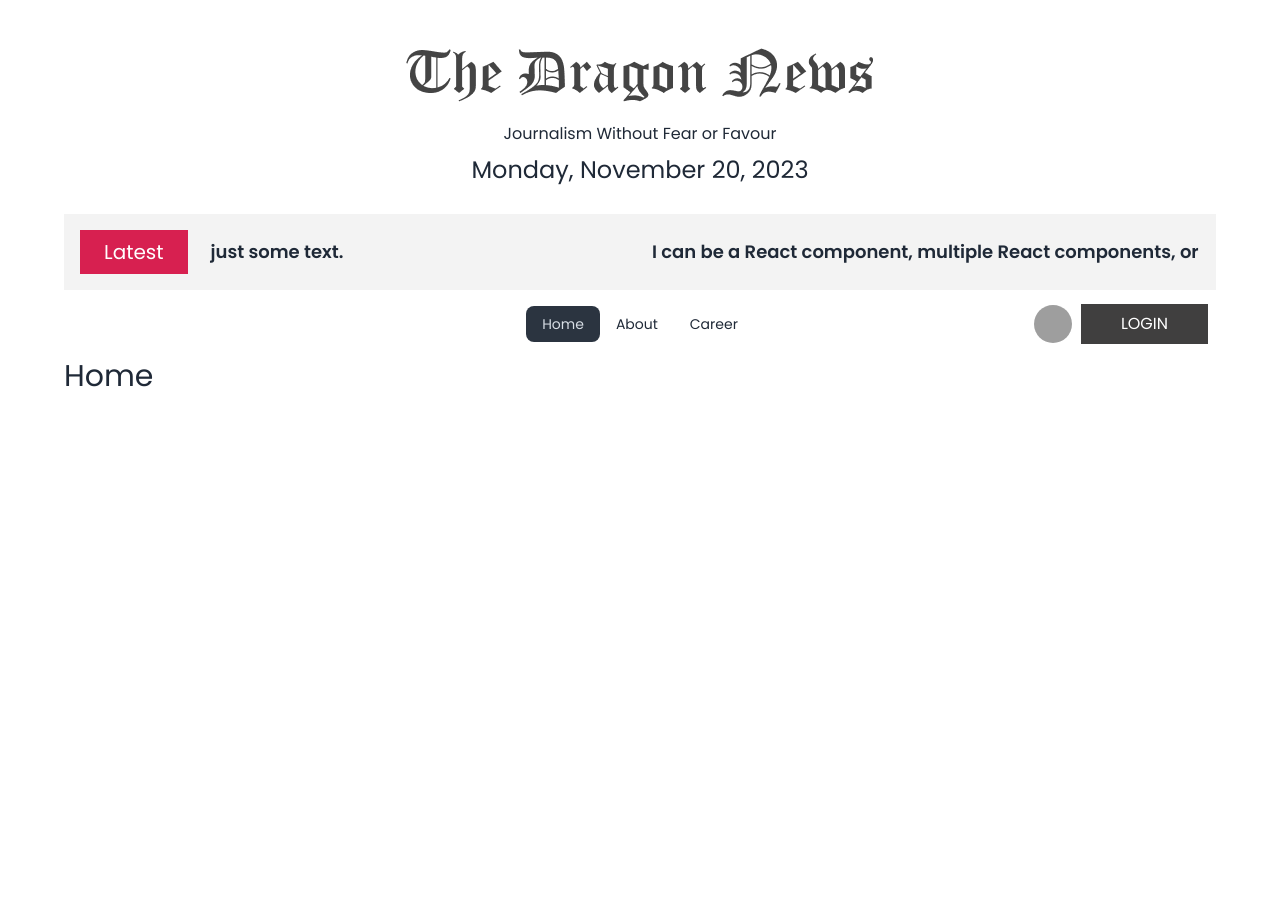
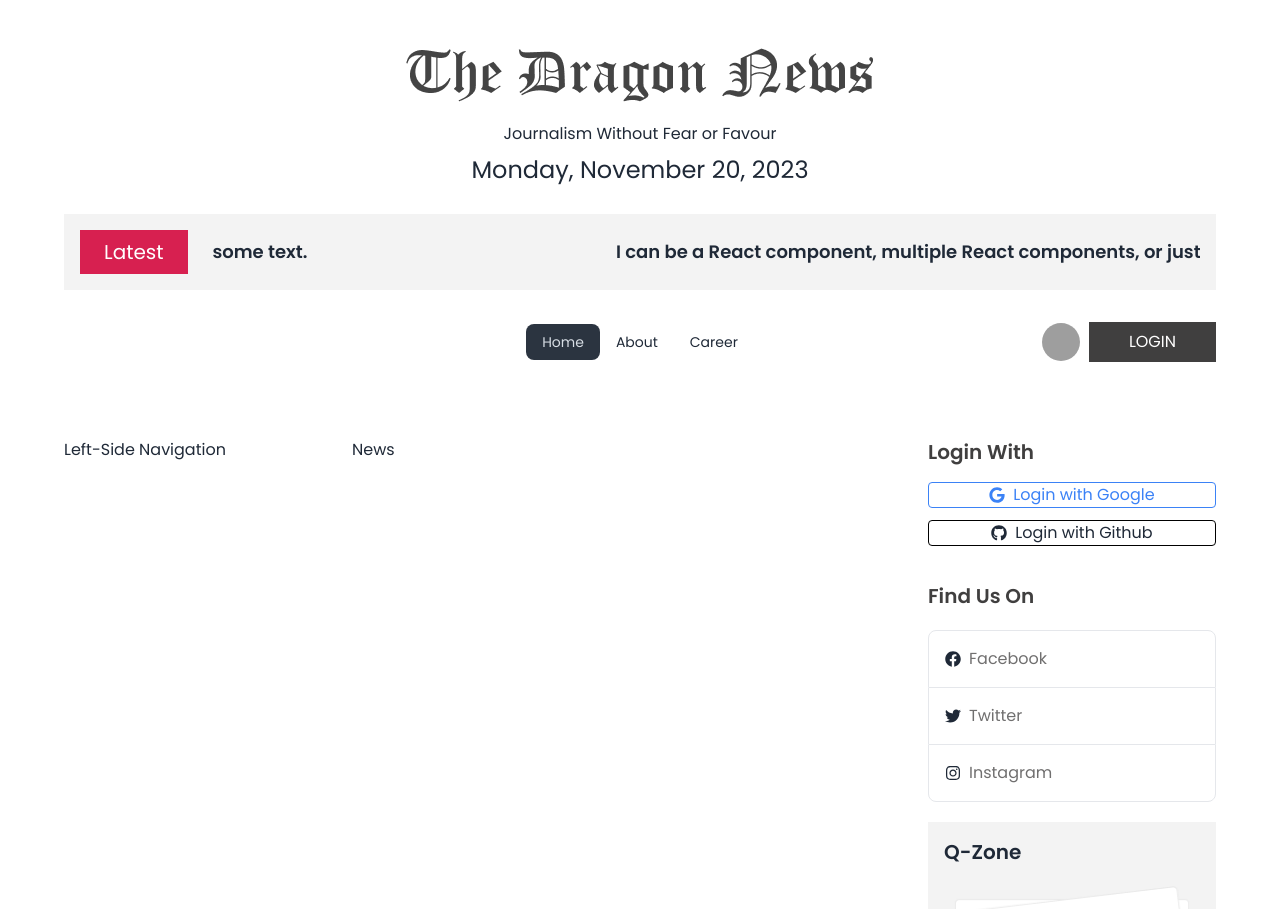
Before and after one commit to sh4aadman/Dragon-News-auth, a React (Vite) app: page / in a window 1280 px wide. Shown: the top 909 px of the page. Before the commit the page ends 800 px from the top, so only its background shows below. Built offline with nearby package versions, Linux system fonts and the light colour scheme; grey boxes are pictures that could not be loaded.

Commit message:
added right side navigation -Home

```diff
--- a/package.json
+++ b/package.json
@@ -17,6 +17,7 @@
     "react": "^18.2.0",
     "react-dom": "^18.2.0",
     "react-fast-marquee": "^1.6.2",
+    "react-icons": "^4.12.0",
     "react-router-dom": "^6.19.0",
     "sort-by": "^1.2.0"
   },
--- /dev/null
+++ b/src/components/Shared/Home/LeftSideNav.jsx
@@ -0,0 +1,9 @@
+const LeftSideNav = () => {
+    return (
+        <div>
+            <h2>Left-Side Navigation</h2>
+        </div>
+    );
+};
+
+export default LeftSideNav;
--- a/src/components/Shared/Home/Navbar.jsx
+++ b/src/components/Shared/Home/Navbar.jsx
@@ -10,7 +10,7 @@ const Navbar = () => {
     </>
 
     return (
-        <div className="navbar bg-base-100">
+        <div className="navbar bg-base-100 mt-5 p-0">
             <div className="navbar-start">
                 <div className="dropdown">
                     <label tabIndex={0} className="btn btn-ghost lg:hidden">
--- /dev/null
+++ b/src/components/Shared/Home/QZone.jsx
@@ -0,0 +1,16 @@
+import qZone1 from '../../../assets/qZone1.png'
+import qZone2 from '../../../assets/qZone2.png'
+import qZone3 from '../../../assets/qZone3.png'
+
+const QZone = () => {
+    return (
+        <div className="p-4 mt-5 bg-[#F3F3F3] space-y-5">
+            <h2 className="text-xl font-semibold">Q-Zone</h2>
+            <img src={qZone1} alt="kids-zone" />
+            <img src={qZone2} alt="kids-zone" />
+            <img src={qZone3} alt="kids-zone" />
+        </div>
+    );
+};
+
+export default QZone;
--- /dev/null
+++ b/src/components/Shared/Home/RightSideNav.jsx
@@ -0,0 +1,17 @@
+import Ad from "../Navigation/Ad";
+import FindUsOn from "../Navigation/FindUsOn";
+import LoginWith from "../Navigation/LoginWith";
+import QZone from "./QZone";
+
+const RightSideNav = () => {
+    return (
+        <div>
+            <LoginWith></LoginWith>
+            <FindUsOn></FindUsOn>
+            <QZone></QZone>
+            <Ad></Ad>
+        </div>
+    );
+};
+
+export default RightSideNav;
--- /dev/null
+++ b/src/components/Shared/Navigation/Ad.jsx
@@ -0,0 +1,11 @@
+const Ad = () => {
+    return (
+        <div className="bg-[url('/src/assets/bg.png')] text-white text-center px-9 py-14 mt-5">
+            <h2 className="font-semibold text-3xl">Create an Amazing Newspaper</h2>
+            <p className="mt-5 mb-7">Discover thousands of options, easy to customize layouts, one-click to import demo and much more.</p>
+            <button className="text-xl font-semibold bg-[#D72050] p-4">Learn More</button>
+        </div>
+    );
+};
+
+export default Ad;
--- /dev/null
+++ b/src/components/Shared/Navigation/FindUsOn.jsx
@@ -0,0 +1,26 @@
+import { Link } from "react-router-dom";
+import { FaFacebook, FaInstagram, FaTwitter } from "react-icons/fa";
+
+const FindUsOn = () => {
+    return (
+        <div className="mt-9">
+            <h2 className="text-[#403F3F] text-xl font-semibold">Find Us On</h2>
+            <div className="mt-5">
+                <div className="flex gap-2 items-center p-4 border rounded-t-lg">
+                    <FaFacebook />
+                    <Link className="text-[#706F6F]" to=''>Facebook</Link>
+                </div>
+                <div className="flex gap-2 items-center p-4 border-x">
+                    <FaTwitter />
+                    <Link className="text-[#706F6F]" to=''>Twitter</Link>
+                </div>
+                <div className="flex gap-2 items-center p-4 border rounded-b-lg">
+                    <FaInstagram></FaInstagram>
+                    <Link className="text-[#706F6F]" to=''>Instagram</Link>
+                </div>
+            </div>
+        </div>
+    );
+};
+
+export default FindUsOn;
--- /dev/null
+++ b/src/components/Shared/Navigation/LoginWith.jsx
@@ -0,0 +1,15 @@
+import { FaGithub, FaGoogle } from "react-icons/fa"
+
+const LoginWith = () => {
+    return (
+        <div>
+            <h2 className="text-[#403F3F] font-semibold text-xl">Login With</h2>
+            <div className="flex flex-col gap-3 mt-4">
+                <button className="border flex gap-2 justify-center items-center rounded text-blue-500 border-blue-500"><FaGoogle></FaGoogle> Login with Google</button>
+                <button className="border flex gap-2 justify-center items-center rounded border-black"><FaGithub></FaGithub> Login with Github</button>
+            </div>
+        </div>
+    );
+};
+
+export default LoginWith;
--- a/src/pages/Home/Home.jsx
+++ b/src/pages/Home/Home.jsx
@@ -1,6 +1,9 @@
 import Header from "../../components/Shared/Home/Header";
+import LeftSideNav from "../../components/Shared/Home/LeftSideNav";
 import Navbar from "../../components/Shared/Home/Navbar";
+import RightSideNav from "../../components/Shared/Home/RightSideNav";
 import BreakingNews from "./BreakingNews";
+import News from "./News";
 
 const Home = () => {
     return (
@@ -8,7 +11,17 @@ const Home = () => {
             <Header></Header>
             <BreakingNews></BreakingNews>
             <Navbar></Navbar>
-            <h2 className="text-3xl">Home</h2>
+            <div className="grid md:grid-cols-4 mt-16">
+                <div>
+                    <LeftSideNav></LeftSideNav>
+                </div>
+                <div className="col-span-2">
+                    <News></News>
+                </div>
+                <div>
+                    <RightSideNav></RightSideNav>
+                </div>
+            </div>
         </div>
     );
 };
--- /dev/null
+++ b/src/pages/Home/News.jsx
@@ -0,0 +1,9 @@
+const News = () => {
+    return (
+        <div>
+            <h2>News</h2>
+        </div>
+    );
+};
+
+export default News;
```
Also changed, not shown: 1 other file (tests, documents, lock files or other folders).
